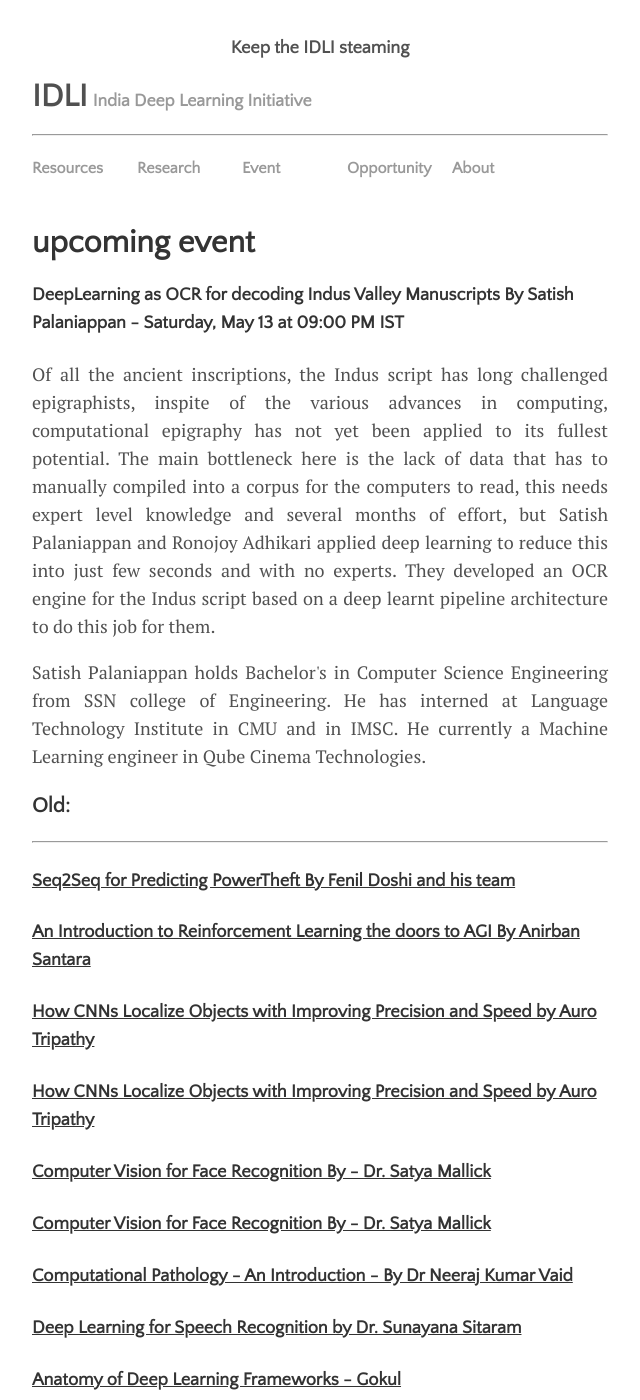
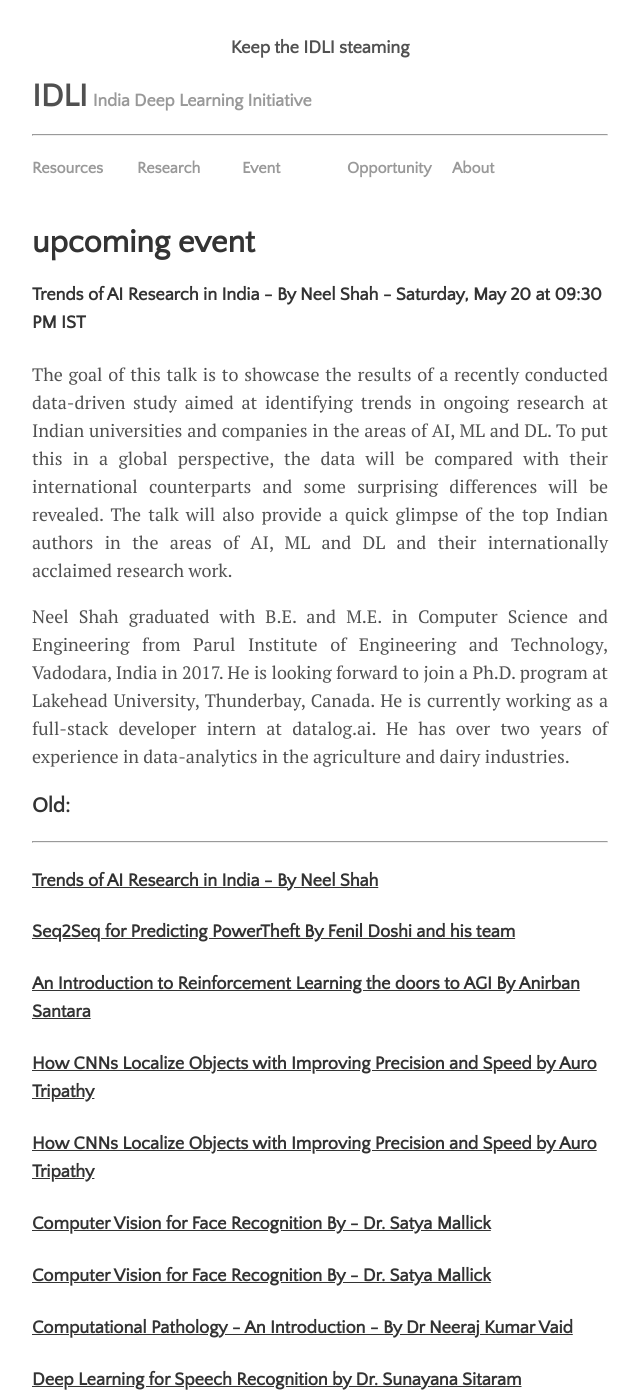
Before and after one commit to IndiaDeepLearningInitiative-IDLI/IndiaDeepLearningInitiative-IDLI.github.io, a Jekyll site: the page built from _upcomming/2017-02-22-Upcomming events.md, in a window 1280 px wide and 1400 px high. Shown: the whole window, without its empty margins (320-960 px from the left). Built offline with Jekyll 4.4.1, drawn with Linux system fonts in a browser that asks for light colours; nearby versions of some CDN libraries; comment, search, counter and statistics services are not loaded.

Commit message:
Typo change

```diff
--- a/_upcomming/2017-02-22-Upcomming events.md
+++ b/_upcomming/2017-02-22-Upcomming events.md
@@ -3,12 +3,12 @@ layout: post
 title: upcoming event
 ---
 
-#### DeepLearning as OCR for decoding Indus Valley Manuscripts By Satish Palaniappan - Saturday, May 13 at 09:00 PM IST
+#### Trends of AI Research in India - By Neel Shah - Saturday, May 20 at 09:30 PM IST
 
 
-<p style="text-align: justify;">Of all the ancient inscriptions, the Indus script has long challenged epigraphists, inspite of the various advances in computing, computational epigraphy has not yet been applied to its fullest potential. The main bottleneck here is the lack of data that has to manually compiled into a corpus for the computers to read, this needs expert level knowledge and several months of effort, but Satish Palaniappan and Ronojoy Adhikari applied deep learning to reduce this into just few seconds and with no experts. They developed an OCR engine for the Indus script based on a deep learnt pipeline architecture to do this job for them.
+<p style="text-align: justify;">The goal of this talk is to showcase the results of a recently conducted data-driven study aimed at identifying trends in ongoing research at Indian universities and companies in the areas of AI, ML and DL. To put this in a global perspective, the data will be compared with their international counterparts and some surprising differences will be revealed. The talk will also provide a quick glimpse of the top Indian authors in the areas of AI, ML and DL and their internationally acclaimed research work.
 </p>
-<p style="text-align: justify;">Satish Palaniappan holds Bachelor's in Computer Science Engineering from SSN college of Engineering. He has interned at Language Technology Institute in CMU and in IMSC. He currently a Machine Learning engineer in Qube Cinema Technologies.
+<p style="text-align: justify;">Neel Shah graduated with B.E. and M.E. in Computer Science and Engineering from Parul Institute of Engineering and Technology, Vadodara, India in 2017. He is looking forward to join a Ph.D. program at Lakehead University, Thunderbay, Canada. He is currently working as a full-stack developer intern at datalog.ai. He has over two years of experience in data-analytics in the agriculture and dairy industries.
 </p>
 <p style="text-align: justify;">
 </p>
@@ -16,6 +16,7 @@ title: upcoming event
 ### Old:
 ---------------------------------------------------------------------------------------------------------------------------
 
+#### [Trends of AI Research in India - By Neel Shah](http://idli.group/session/2017-5-20-researchtrenfofai/)
 
 #### [Seq2Seq for Predicting PowerTheft By Fenil Doshi and his team](http://idli.group/session/2017-05-6-Seq2-Seq/)
 
--- a/blog.html
+++ b/blog.html
@@ -10,7 +10,7 @@ title: Blog
       <a href="{{ post.url }}">{{ post.title }}</a>
   </li>
   <p>
-    {{ post.content | strip_html | truncate: 350 }} <a href="{{ post.url }}">Read more</a>
+    {{ post.content | strip_html | truncate: 150 }} <a href="{{ post.url }}">Read more</a>
     <span class="post-date" style="margin-top:3px"><i class="fa fa-calendar" aria-hidden="true"></i> {{ post.date | date_to_string }} - <i class="fa fa-clock-o" aria-hidden="true"></i> {% include read-time.html %}</span>
   </p>
   {% endfor %}
```
